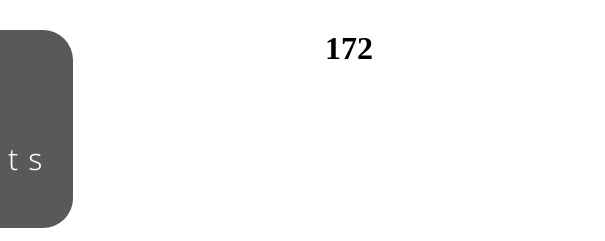
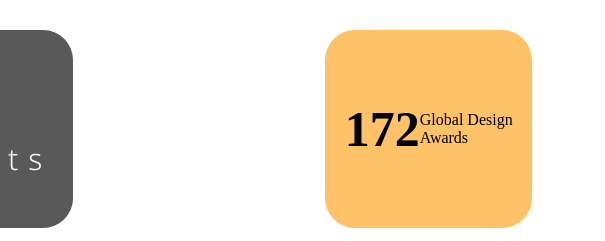
Before and after one commit to Tushar-2305/Cohort_3.0, a plain HTML site: page A4/third_with_grid/index.html in a window 1280 px wide. Shown: the part 559-800 px from the top of the page, 675-1280 px from the left. Drawn offline with Linux system fonts and the light colour scheme; a web font is replaced by a local one.

```diff
--- a/A4/third_with_grid/index.html
+++ b/A4/third_with_grid/index.html
@@ -112,8 +112,8 @@
         </div>
       </div>
       <div class="awards">
-        <div class="number"><h1>172</h1></div>
-        <div class="text">
+        <div class="award_number"><h1>172</h1></div>
+        <div class="award_text">
           <p>Global Design</p>
           <p>Awards</p>
         </div>
--- a/A4/third_with_grid/style.css
+++ b/A4/third_with_grid/style.css
@@ -444,5 +444,24 @@
   font-size: 30px ;
   text-align: center;
   letter-spacing: 10px;
-  /* margin: 0 px 0 0; */
 }
+
+.awards{
+  grid-column:4/5 ;
+  height: 92%;
+  width: 83%;
+  background-color: #ffc267;
+  border-radius:30px;
+  display: flex;
+  justify-content: center;
+  align-items: center;
+
+}
+
+.award_number{
+  font-size: 25px;
+}
+
+.award_text{
+  color: black;
+}
```
